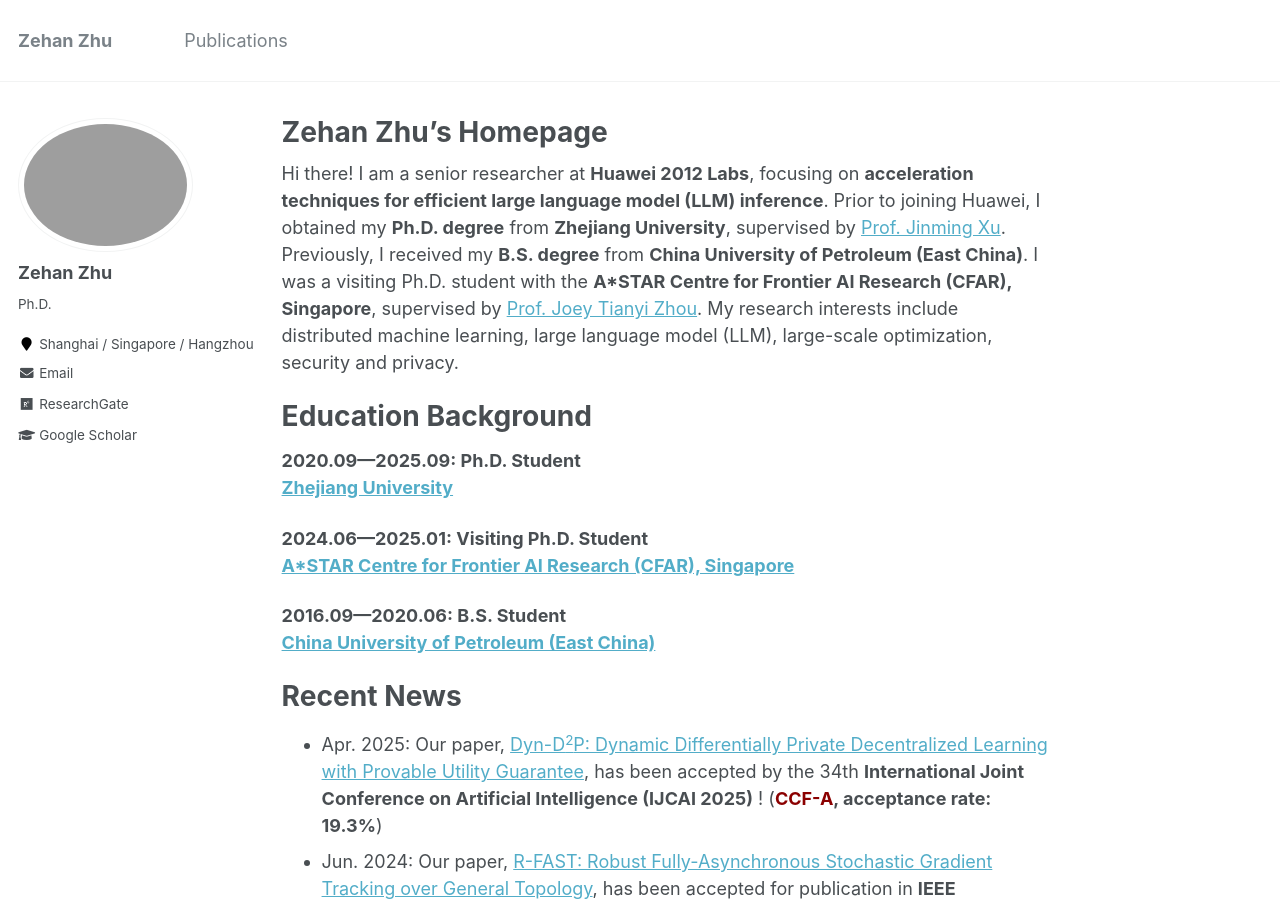
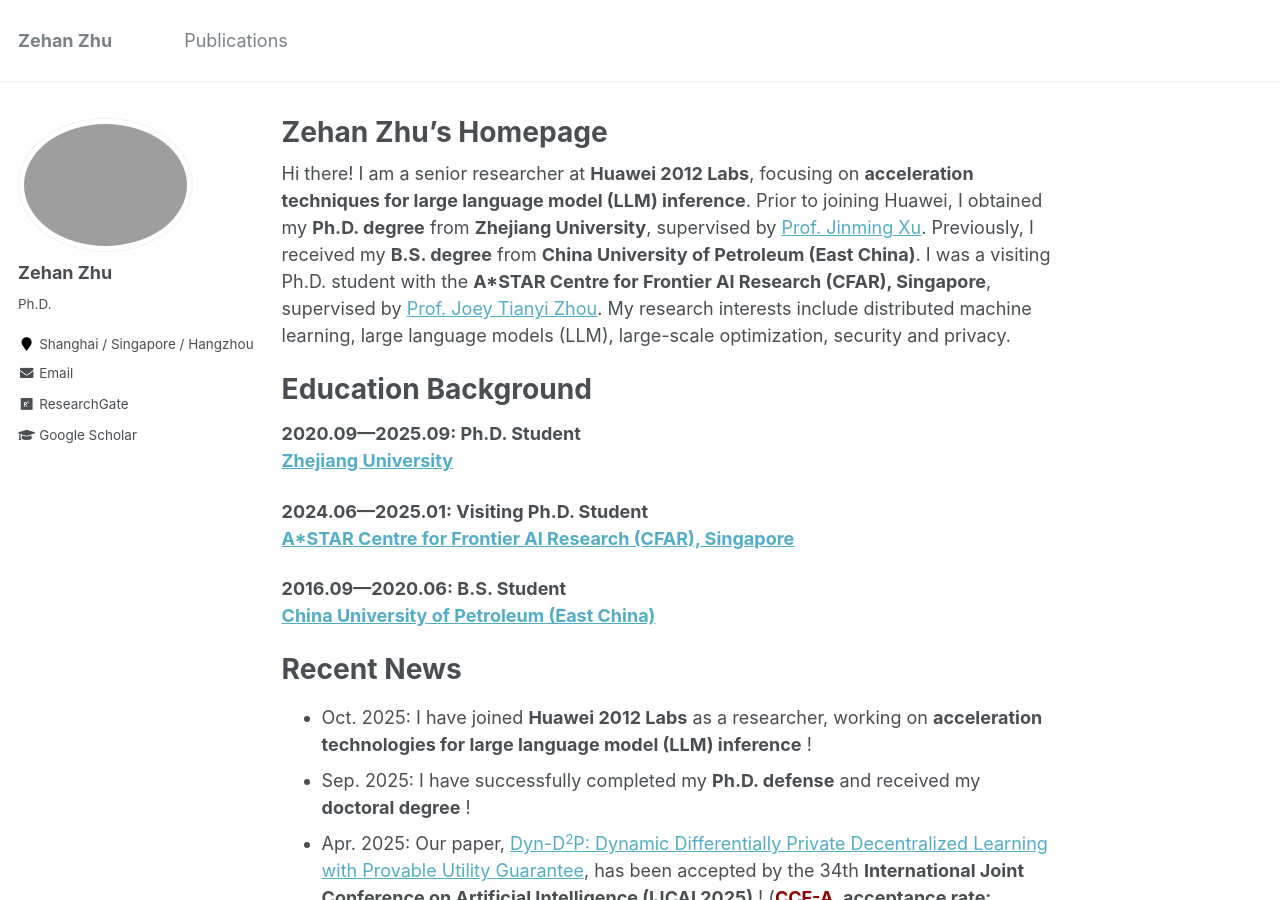
Before and after one commit to zehanzhu/zehanzhu.github.io, a Jekyll site: the page built from _pages/about.md, in a window 1280 px wide and 900 px high. Built offline with Jekyll 4.4.1, drawn with Linux system fonts in a browser that asks for light colours.

Commit message:
Update about.md

```diff
--- a/_pages/about.md
+++ b/_pages/about.md
@@ -9,7 +9,7 @@ redirect_from:
 ---
 
 
-Hi there! I am a senior researcher at **Huawei 2012 Labs**, focusing on **acceleration techniques for efficient large language model (LLM) inference**. Prior to joining Huawei, I obtained my **Ph.D. degree** from **Zhejiang University**, supervised by [Prof. Jinming Xu](https://jinmingxu.github.io/). Previously, I received my **B.S. degree** from **China University of Petroleum (East China)**. I was a visiting Ph.D. student with the **A*STAR Centre for Frontier AI Research (CFAR), Singapore**, supervised by [Prof. Joey Tianyi Zhou](https://joeyzhouty.github.io/). My research interests include distributed machine learning, large language model (LLM), large-scale optimization, security and privacy.
+Hi there! I am a senior researcher at **Huawei 2012 Labs**, focusing on **acceleration techniques for large language model (LLM) inference**. Prior to joining Huawei, I obtained my **Ph.D. degree** from **Zhejiang University**, supervised by [Prof. Jinming Xu](https://jinmingxu.github.io/). Previously, I received my **B.S. degree** from **China University of Petroleum (East China)**. I was a visiting Ph.D. student with the **A*STAR Centre for Frontier AI Research (CFAR), Singapore**, supervised by [Prof. Joey Tianyi Zhou](https://joeyzhouty.github.io/). My research interests include distributed machine learning, large language models (LLM), large-scale optimization, security and privacy.
 
 
 
@@ -28,6 +28,8 @@ Education Background
 
 Recent News
 ======
+* Oct. 2025: I have joined **Huawei 2012 Labs** as a researcher, working on **acceleration technologies for large language model (LLM) inference** !
+* Sep. 2025: I have successfully completed my **Ph.D. defense** and received my **doctoral degree** !
 * Apr. 2025: Our paper, [Dyn-D<sup>2</sup>P: Dynamic Differentially Private Decentralized Learning with Provable Utility Guarantee](https://www.ijcai.org/proceedings/2025/809), has been accepted by the 34th **International Joint Conference on Artificial Intelligence (IJCAI 2025)** ! (**<span style="color:#8B0000">CCF-A</span>, acceptance rate: 19.3%**)
 * Jun. 2024: Our paper, [R-FAST: Robust Fully-Asynchronous Stochastic Gradient Tracking over General Topology](https://ieeexplore.ieee.org/abstract/document/10660468), has been accepted for publication in **IEEE Transactions on Signal and Information Processing over Networks (IEEE TSIPN)** as Regular Paper !
 * May. 2024: Our paper, [PerfTop: Towards Performance Prediction of Distributed Learning over General Topology](https://www.sciencedirect.com/science/article/abs/pii/S0743731524000868), has been accepted for publication in **Journal of Parallel and Distributed Computing (JPDC)** as Regular Paper ! (**<span style="color:blue; font-weight:bold">CCF-B</span>**)
```
